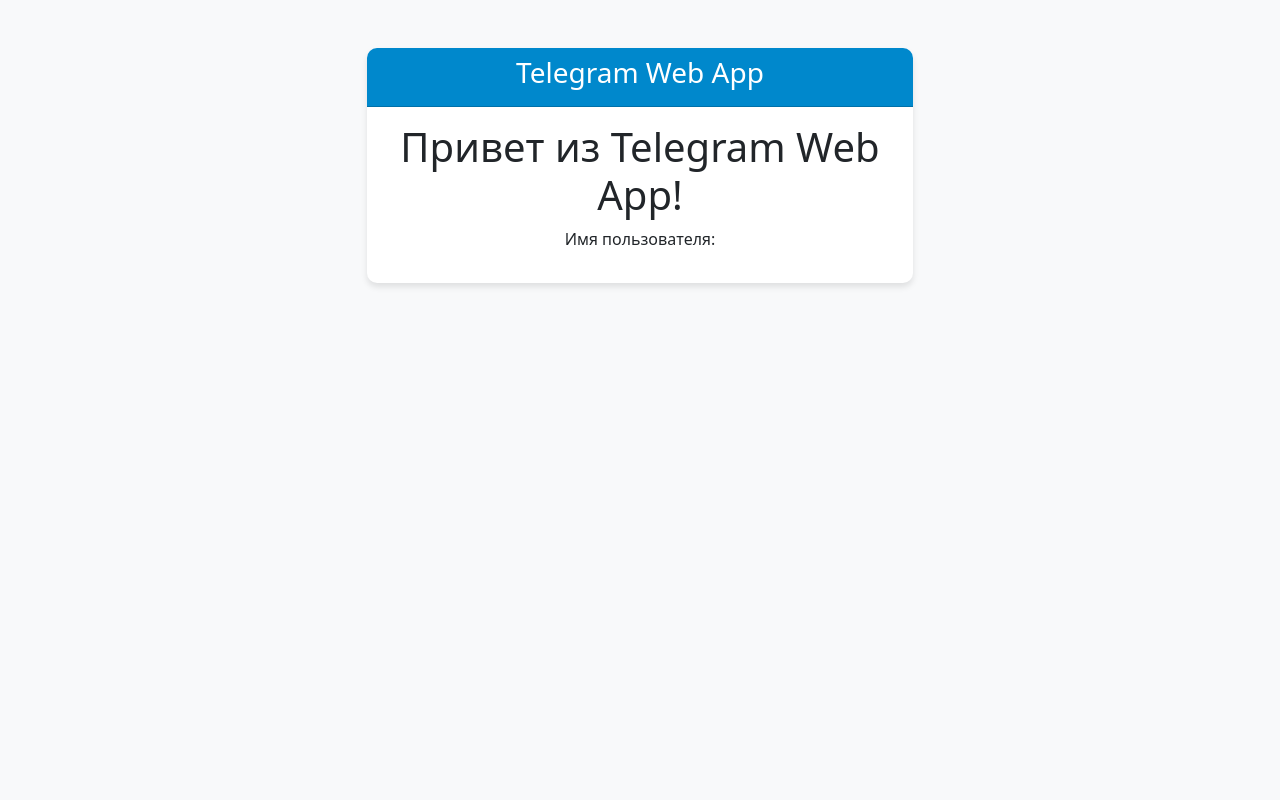
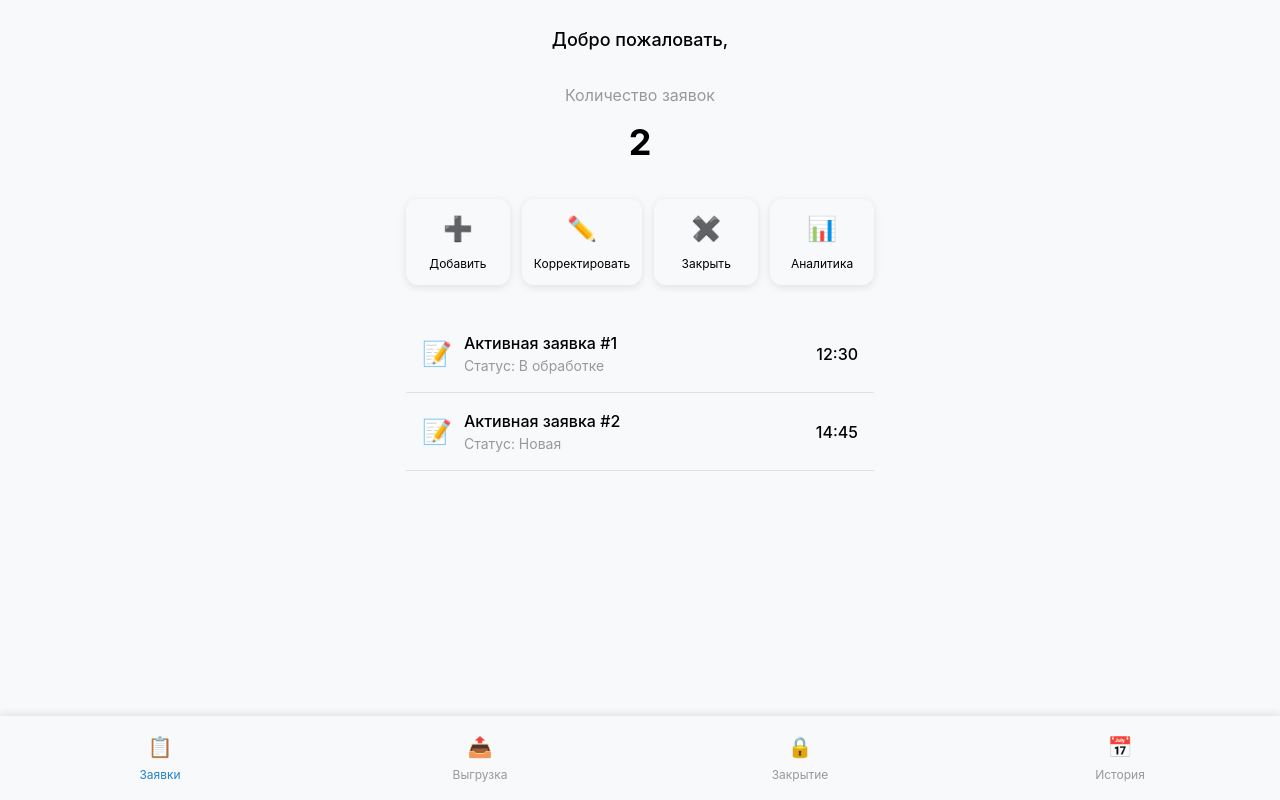
Before and after one commit to AsanSh/telegram-webapp-datkatrans, a FastAPI app: page / in a window 1280 px wide. Run offline with FastAPI, Linux system fonts and the light colour scheme; some libraries are stand-ins or nearby versions.

Commit message:
Implement new wallet-like interface for requests management

```diff
--- a/static/css/style.css
+++ b/static/css/style.css
@@ -1,5 +1,158 @@
+:root {
+    --tg-theme-bg-color: #f8f9fa;
+    --tg-theme-text-color: #000000;
+    --tg-theme-hint-color: #999999;
+    --tg-theme-link-color: #2481cc;
+    --tg-theme-button-color: #2481cc;
+    --tg-theme-button-text-color: #ffffff;
+}
+
 body {
-    background-color: #f8f9fa;
+    background-color: var(--tg-theme-bg-color);
+    color: var(--tg-theme-text-color);
+    font-family: -apple-system, BlinkMacSystemFont, 'Segoe UI', Roboto, Helvetica, Arial, sans-serif;
+    margin: 0;
+    padding: 0;
+}
+
+.app-container {
+    max-width: 500px;
+    margin: 0 auto;
+    padding: 16px;
+}
+
+/* Header Tabs */
+.header-tabs {
+    display: flex;
+    justify-content: center;
+    margin-bottom: 20px;
+    padding: 10px;
+}
+
+.welcome-text {
+    font-size: 18px;
+    font-weight: 500;
+    color: var(--tg-theme-text-color);
+}
+
+/* Balance Section */
+.balance-section {
+    text-align: center;
+    margin-bottom: 30px;
+}
+
+.balance-label {
+    font-size: 16px;
+    color: var(--tg-theme-hint-color);
+    margin-bottom: 8px;
+}
+
+.balance-amount {
+    font-size: 36px;
+    font-weight: bold;
+}
+
+/* Action Buttons */
+.action-buttons {
+    display: grid;
+    grid-template-columns: repeat(4, 1fr);
+    gap: 12px;
+    margin-bottom: 30px;
+}
+
+.action-button {
+    display: flex;
+    flex-direction: column;
+    align-items: center;
+    padding: 12px;
+    border-radius: 12px;
+    background-color: var(--tg-theme-bg-color);
+    box-shadow: 0 2px 8px rgba(0,0,0,0.1);
+}
+
+.action-icon {
+    font-size: 24px;
+    margin-bottom: 8px;
+}
+
+.action-text {
+    font-size: 12px;
+    color: var(--tg-theme-text-color);
+    text-align: center;
+}
+
+/* Requests List */
+.requests-list {
+    margin-bottom: 70px;
+}
+
+.request-item {
+    display: flex;
+    align-items: center;
+    padding: 16px;
+    border-bottom: 1px solid rgba(0,0,0,0.1);
+}
+
+.request-icon {
+    font-size: 24px;
+    margin-right: 12px;
+}
+
+.request-info {
+    flex: 1;
+}
+
+.request-title {
+    font-size: 16px;
+    font-weight: 500;
+}
+
+.request-details {
+    font-size: 14px;
+    color: var(--tg-theme-hint-color);
+}
+
+.request-amount {
+    font-size: 16px;
+    font-weight: 500;
+}
+
+/* Bottom Navigation */
+.bottom-nav {
+    position: fixed;
+    bottom: 0;
+    left: 0;
+    right: 0;
+    display: grid;
+    grid-template-columns: repeat(4, 1fr);
+    background-color: var(--tg-theme-bg-color);
+    box-shadow: 0 -2px 8px rgba(0,0,0,0.1);
+    padding: 8px 0;
+}
+
+.nav-item {
+    display: flex;
+    flex-direction: column;
+    align-items: center;
+    padding: 8px;
+}
+
+.nav-icon {
+    font-size: 20px;
+    margin-bottom: 4px;
+}
+
+.nav-text {
+    font-size: 12px;
+    color: var(--tg-theme-hint-color);
+}
+
+.nav-item.active {
+    color: var(--tg-theme-button-color);
+}
+
+.nav-item.active .nav-text {
+    color: var(--tg-theme-button-color);
 }
 
 .card {
--- a/static/js/main.js
+++ b/static/js/main.js
@@ -1,4 +1,45 @@
 document.addEventListener('DOMContentLoaded', function() {
-    // Add any JavaScript functionality here
-    console.log('Telegram Web App initialized');
+    const tg = window.Telegram.WebApp;
+    tg.expand();
+
+    // Get user data
+    const user = tg.initDataUnsafe.user;
+    document.getElementById('username').textContent = user ? user.first_name : 'Гость';
+
+    // Set theme
+    document.documentElement.style.setProperty('--tg-theme-bg-color', tg.backgroundColor);
+    document.documentElement.style.setProperty('--tg-theme-text-color', tg.textColor);
+    document.documentElement.style.setProperty('--tg-theme-hint-color', tg.hint_color || '#999999');
+    document.documentElement.style.setProperty('--tg-theme-link-color', tg.link_color || '#2481cc');
+    document.documentElement.style.setProperty('--tg-theme-button-color', tg.button_color || '#2481cc');
+    document.documentElement.style.setProperty('--tg-theme-button-text-color', tg.button_text_color || '#ffffff');
+
+    // Handle action buttons
+    const actionButtons = document.querySelectorAll('.action-button');
+    actionButtons.forEach(button => {
+        button.addEventListener('click', function() {
+            const action = this.querySelector('.action-text').textContent;
+            tg.showPopup({
+                title: action,
+                message: `Выполнить действие "${action}"?`,
+                buttons: [
+                    {text: "Отмена", type: "cancel"},
+                    {text: "Да", type: "ok"}
+                ]
+            });
+        });
+    });
+
+    // Handle navigation
+    const navItems = document.querySelectorAll('.nav-item');
+    navItems.forEach(item => {
+        item.addEventListener('click', function() {
+            navItems.forEach(i => i.classList.remove('active'));
+            this.classList.add('active');
+            tg.HapticFeedback.impactOccurred('light');
+        });
+    });
+
+    // Example: Update requests count
+    document.getElementById('requests-count').textContent = '2';
 });
--- a/templates/index.html
+++ b/templates/index.html
@@ -1,26 +1,85 @@
 <!DOCTYPE html>
 <html>
 <head>
+    <title>DatkaTrans Portal</title>
     <meta charset="UTF-8">
     <meta name="viewport" content="width=device-width, initial-scale=1.0">
-    <title>Telegram Web App</title>
     <script src="https://telegram.org/js/telegram-web-app.js"></script>
     <link href="https://cdn.jsdelivr.net/npm/bootstrap@5.3.0/dist/css/bootstrap.min.css" rel="stylesheet">
     <link rel="stylesheet" href="{{ url_for('static', path='/css/style.css') }}">
 </head>
 <body>
-    <div class="container mt-5">
-        <div class="row">
-            <div class="col-md-6 offset-md-3">
-                <div class="card">
-                    <div class="card-header">
-                        <h3 class="text-center">Telegram Web App</h3>
-                    </div>
-                    <div class="card-body">
-                        <h1 class="text-center">Привет из Telegram Web App!</h1>
-                        <p class="text-center">Имя пользователя: <span id="username" class="fw-bold"></span></p>
-                    </div>
+    <div class="app-container">
+        <!-- Header Tabs -->
+        <div class="header-tabs">
+            <div class="welcome-text active">Добро пожаловать, <span id="username">...</span></div>
+        </div>
+
+        <!-- Main Balance Section -->
+        <div class="balance-section">
+            <div class="balance-label">Количество заявок</div>
+            <div class="balance-amount">
+                <span id="requests-count">0</span>
+            </div>
+        </div>
+
+        <!-- Action Buttons -->
+        <div class="action-buttons">
+            <div class="action-button">
+                <div class="action-icon">➕</div>
+                <div class="action-text">Добавить</div>
+            </div>
+            <div class="action-button">
+                <div class="action-icon">✏️</div>
+                <div class="action-text">Корректировать</div>
+            </div>
+            <div class="action-button">
+                <div class="action-icon">✖️</div>
+                <div class="action-text">Закрыть</div>
+            </div>
+            <div class="action-button">
+                <div class="action-icon">📊</div>
+                <div class="action-text">Аналитика</div>
+            </div>
+        </div>
+
+        <!-- Active Requests List -->
+        <div class="requests-list">
+            <div class="request-item">
+                <div class="request-icon">📝</div>
+                <div class="request-info">
+                    <div class="request-title">Активная заявка #1</div>
+                    <div class="request-details">Статус: В обработке</div>
                 </div>
+                <div class="request-amount">12:30</div>
+            </div>
+            <div class="request-item">
+                <div class="request-icon">📝</div>
+                <div class="request-info">
+                    <div class="request-title">Активная заявка #2</div>
+                    <div class="request-details">Статус: Новая</div>
+                </div>
+                <div class="request-amount">14:45</div>
+            </div>
+        </div>
+
+        <!-- Bottom Navigation -->
+        <div class="bottom-nav">
+            <div class="nav-item active">
+                <div class="nav-icon">📋</div>
+                <div class="nav-text">Заявки</div>
+            </div>
+            <div class="nav-item">
+                <div class="nav-icon">📤</div>
+                <div class="nav-text">Выгрузка</div>
+            </div>
+            <div class="nav-item">
+                <div class="nav-icon">🔒</div>
+                <div class="nav-text">Закрытие</div>
+            </div>
+            <div class="nav-item">
+                <div class="nav-icon">📅</div>
+                <div class="nav-text">История</div>
             </div>
         </div>
     </div>
```
